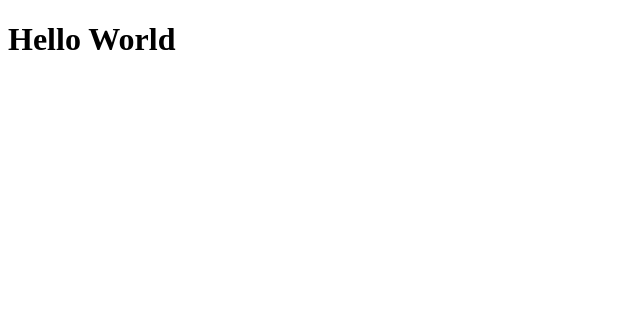
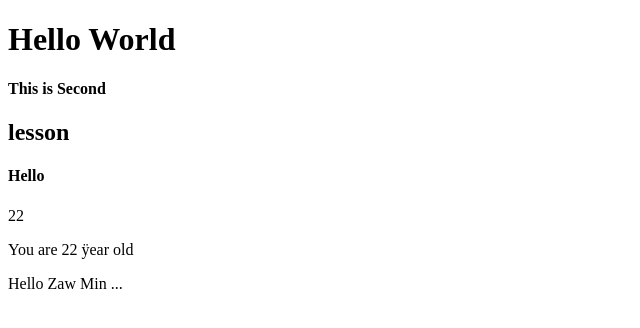
Before and after one commit to zawminhtwe-git-developer/java-script-full-tutorials, a plain HTML site: page Day-1/index.html in a window 1280 px wide. Shown: the whole page, without its empty margins (0-640 px from the left). Drawn offline with Linux system fonts and the light colour scheme.

Commit message:
Declaration, Varibale, String, Concatenate +,innerHTML

```diff
--- a/Day-1/index.html
+++ b/Day-1/index.html
@@ -11,6 +11,15 @@
 
 <body>
     <h1>Hello World</h1>
+    <h4>This is Second </h4>
+    <h2>lesson</h2>
+    <h4>Hello</h4>
+
+    <p id="p1"></p>
+    <p id="p2"></p>
+    <p id="p3"></p>
+
+
     <script src="index.js"></script>
 </body>
 
--- a/Day-1/index.js
+++ b/Day-1/index.js
@@ -1,10 +1,33 @@
-console.log("My name is Zaw Min Htwe");
-console.log("My name is Zaw Min Htwe");
-window.alert("this is alert");
-window.alert('One Single Code');
+// console.log("My name is Zaw Min Htwe");
+// console.log("My name is Zaw Min Htwe");
+// window.alert("this is alert");
+// window.alert('One Single Code');
 
 // single line comment
 
 /*
 This is multiline comment line
 */
+
+
+//Two steps
+//
+// ကြေညာခြင်းမှာ သုံးမျိုးရှီပါသည်။ declaration (var, let ,const)
+// မှတ်တမ်းတင်ခြင်း assignment (= assignment operator)
+let age; //undefined
+let firstName = "Zaw Min " //stirng
+let lastName = "Htwe"
+age = 21; //integer (or) number
+let student = true //boolean
+
+age = age + 1
+
+
+console.log("Hello ", firstName);
+console.log(firstName + lastName);
+console.log(student);
+document.getElementById("p1").innerHTML = age;
+
+// string နဲ့ variable ပေါ င်း ရေး ချ င် ရင် + sign ကို သုံး ပါ တယ်
+document.getElementById("p2").innerHTML = "You are " + age + " ÿear old";
+document.getElementById("p3").innerHTML = "Hello " + firstName + "...";
```
